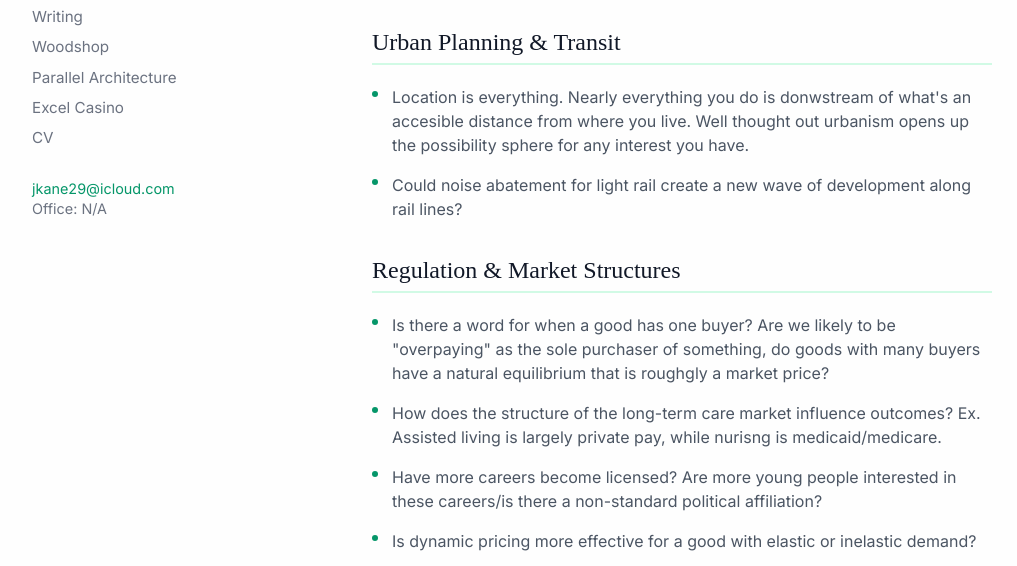
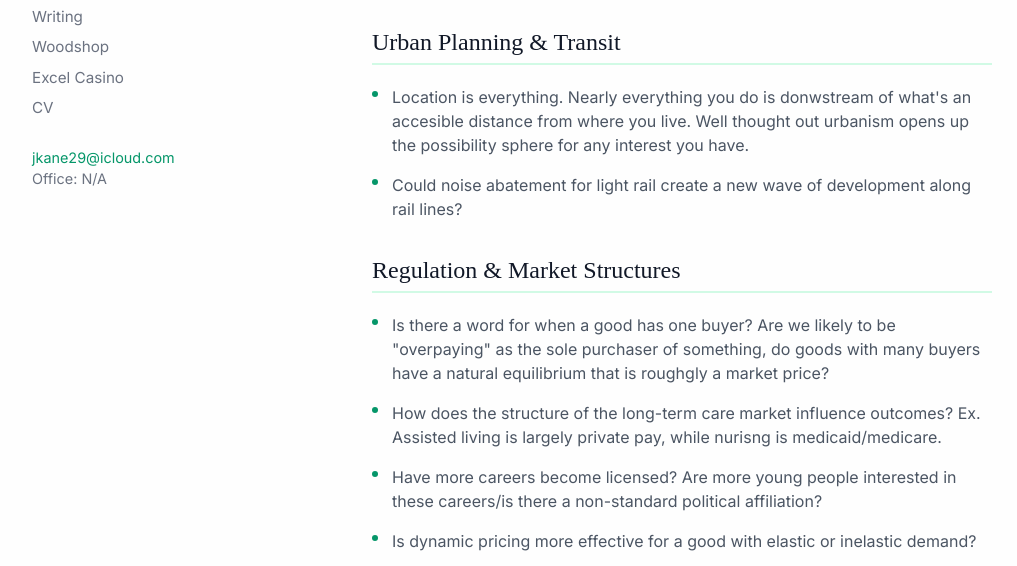
Before and after one commit to jkane-29/jkane-29.github.io, a plain HTML site: page ideas.html in a window 1280 px wide. Shown: the part 193-759 px from the top of the page, without its empty margins (128-1145 px from the left). Drawn offline with Linux system fonts and the light colour scheme; a web font is replaced by a local one.

Commit message:
Update ideas.html

```diff
--- a/ideas.html
+++ b/ideas.html
@@ -191,7 +191,6 @@
                     <li><a href="reading.html">Reading</a></li>
                     <li><a href="writing.html">Writing</a></li>
                     <li><a href="woodshop.html">Woodshop</a></li>
-                    <li><a href="architecture.html">Parallel Architecture</a></li>
                     <li><a href="excel_casino.html">Excel Casino</a></li>
                     <li><a href="/cv.html">CV</a></li>
                 </ul>
```
